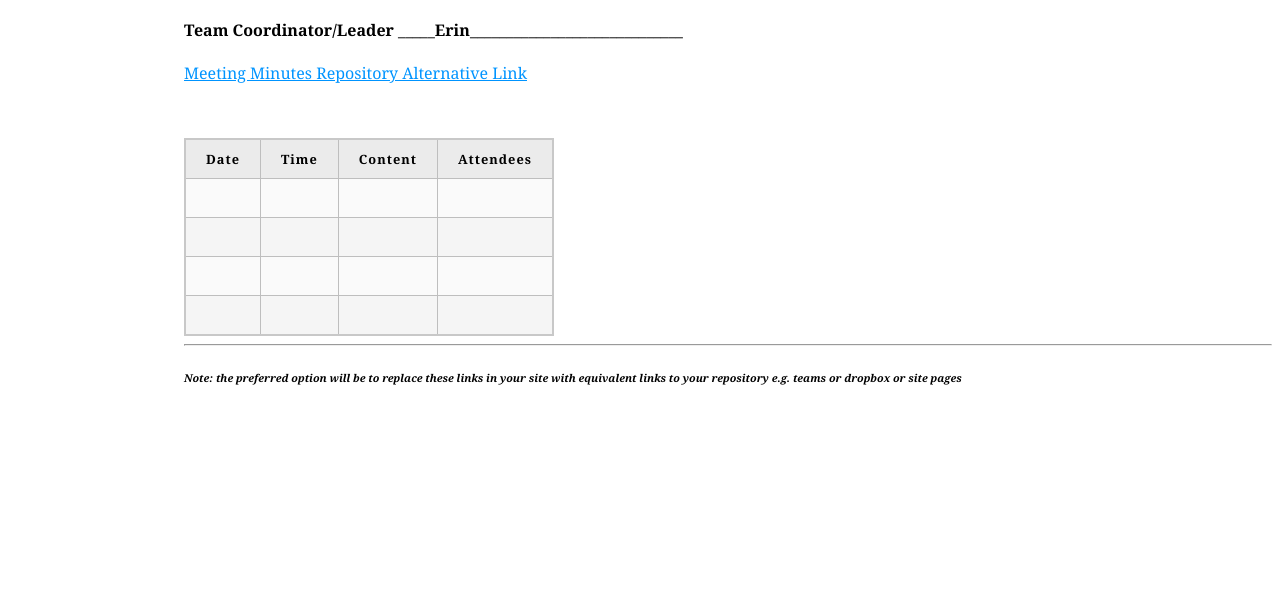
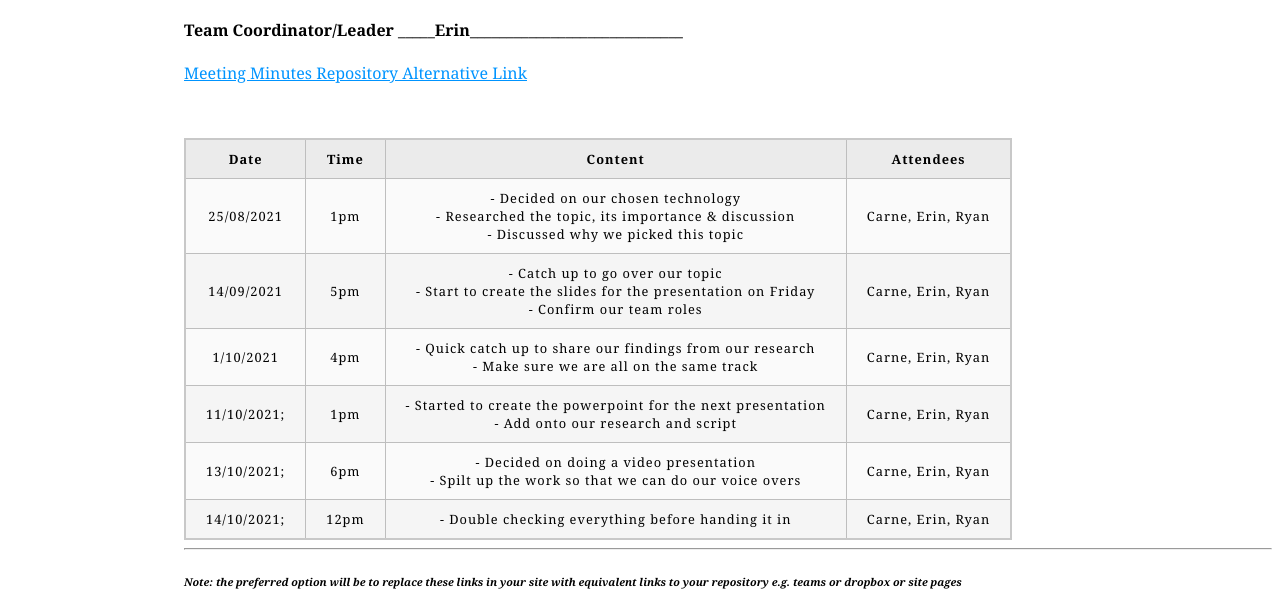
Before and after one commit to eerinh/eerinh.github.io, a plain HTML site: page misc/meetings.html in a window 1280 px wide. Shown: the part 184-800 px from the top of the page. Drawn offline with Linux system fonts and the light colour scheme.

Commit message:
Added in meeting minutes

```diff
--- a/misc/meetings.html
+++ b/misc/meetings.html
@@ -53,32 +53,43 @@
 
 				</tr>
 				<tr>
-					<td>&nbsp;</td>
-					<td>&nbsp;</td>
-					<td>&nbsp;</td>
-					<td>&nbsp;</td>
+					<td>25/08/2021</td>
+					<td>1pm</td>
+					<td>- Decided on our chosen technology<br> - Researched the topic, its importance & discussion <br> - Discussed why we picked this topic</td>
+					<td>Carne, Erin, Ryan</td>
 
 				</tr>
 				<tr>
-					<td>&nbsp;</td>
-					<td>&nbsp;</td>
-					<td>&nbsp;</td>
-					<td>&nbsp;</td>
+					<td>14/09/2021</td>
+					<td>5pm</td>
+					<td>- Catch up to go over our topic <br> - Start to create the slides for the presentation on Friday <br> - Confirm our team roles</td>
+					<td>Carne, Erin, Ryan</td>
 
 				</tr>
 				<tr>
-					<td>&nbsp;</td>
-					<td>&nbsp;</td>
-					<td>&nbsp;</td>
-					<td>&nbsp;</td>
+					<td>1/10/2021</td>
+					<td>4pm</td>
+					<td>- Quick catch up to share our findings from our research <br> - Make sure we are all on the same track</td>
+					<td>Carne, Erin, Ryan</td>
 
 				</tr>
 				<tr>
-					<td>&nbsp;</td>
-					<td>&nbsp;</td>
-					<td>&nbsp;</td>
-					<td>&nbsp;</td>
-
+					<td>11/10/2021;</td>
+					<td>1pm</td>
+					<td>- Started to create the powerpoint for the next presentation<br> - Add onto our research and script</td>
+					<td>Carne, Erin, Ryan</td>
+				</tr>
+				<tr>
+					<td>13/10/2021;</td>
+					<td>6pm</td>
+					<td>- Decided on doing a video presentation<br> - Spilt up the work so that we can do our voice overs</td>
+					<td>Carne, Erin, Ryan</td>
+				</tr>
+				<tr>
+					<td>14/10/2021;</td>
+					<td>12pm</td>
+					<td>- Double checking everything before handing it in</td>
+					<td>Carne, Erin, Ryan</td>
 				</tr>
 			</table>
 
```
